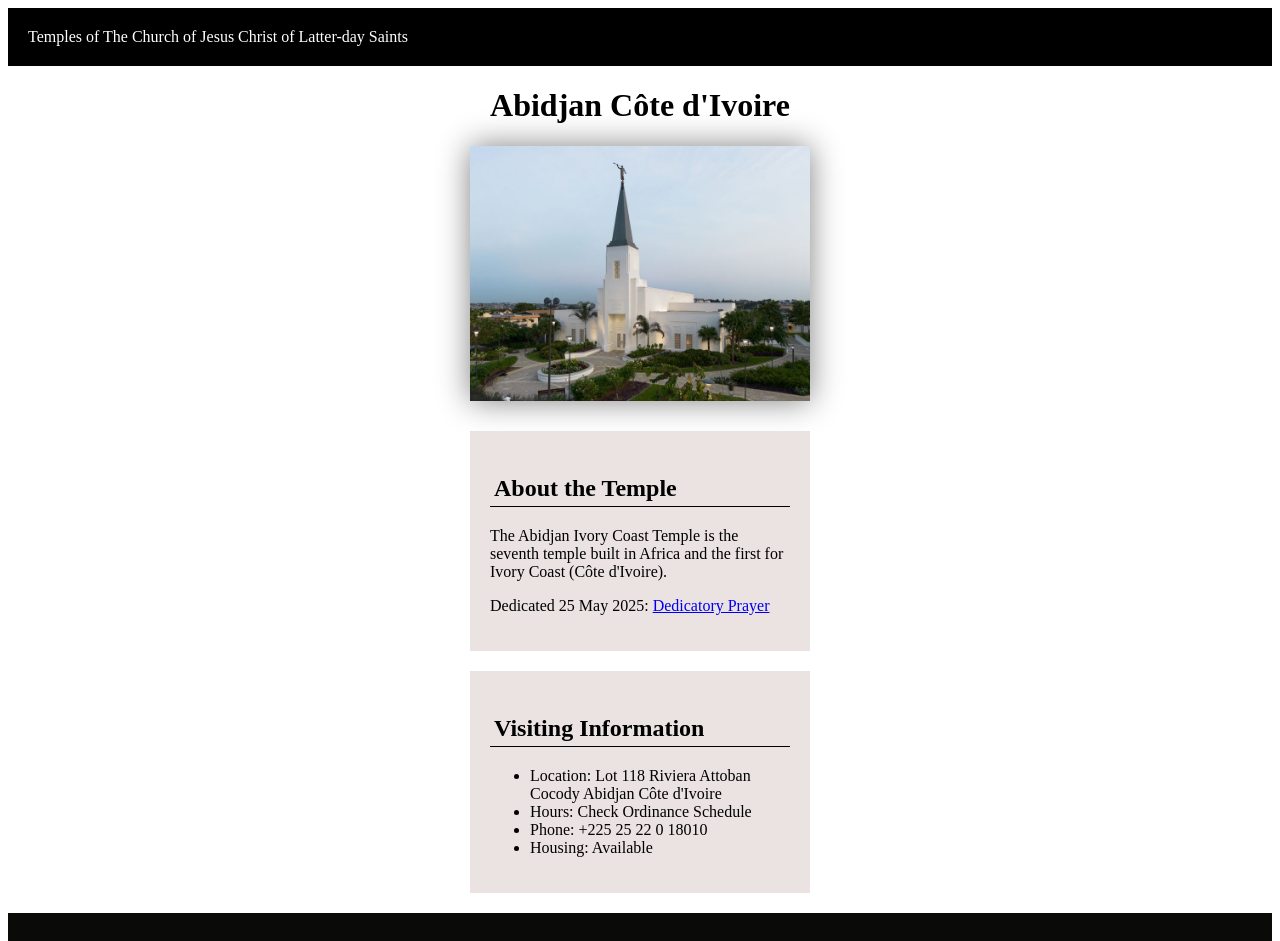
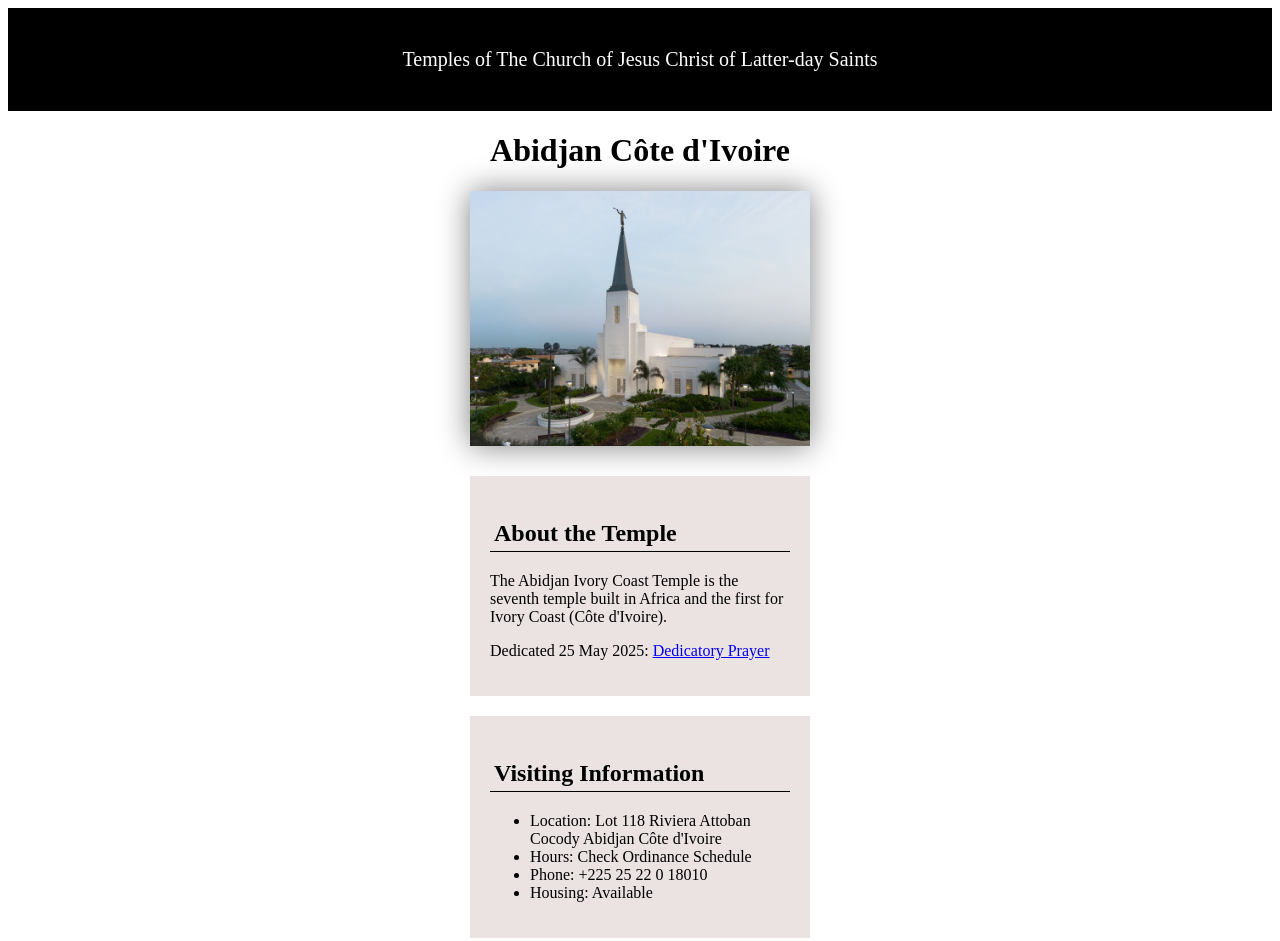
Before and after one commit to joshuagodswill/wdd130, a plain HTML site: page week02/temple.html in a window 1280 px wide. Shown: the top 941 px of the page. Drawn offline with Linux system fonts and the light colour scheme.

Commit message:
Adding-css-to-Html

```diff
--- a/week02/styles/temple.css
+++ b/week02/styles/temple.css
@@ -1,4 +1,4 @@
-.temple{
+header{
 
     color:white;
     background-color:black;
@@ -6,6 +6,8 @@
     padding:20px;
     display:block;
     height:auto;
+    text-align:center;
+    font-size: 20px;
 
 
 }
@@ -52,4 +54,5 @@
     color:white;
     padding: 20px;
     text-align: center;
+    font-size: 20px;
 }
--- a/week02/temple.html
+++ b/week02/temple.html
@@ -10,7 +10,7 @@
 
 <body>
     <header>
-        <p class="temple">Temples of The Church of Jesus Christ of Latter-day Saints</p>
+        <p>Temples of The Church of Jesus Christ of Latter-day Saints</p>
     </header>
     <main>
         <h1>Abidjan Côte d'Ivoire</h1>
```
